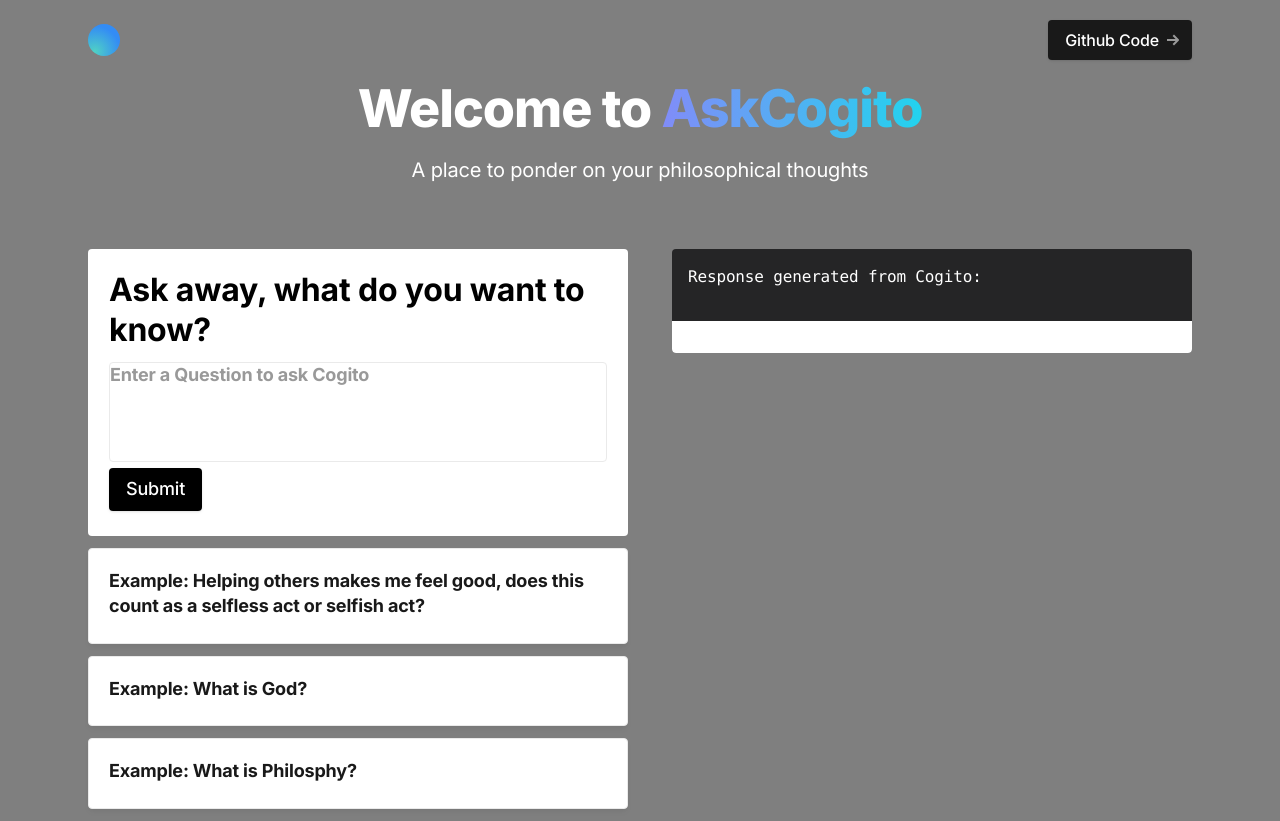
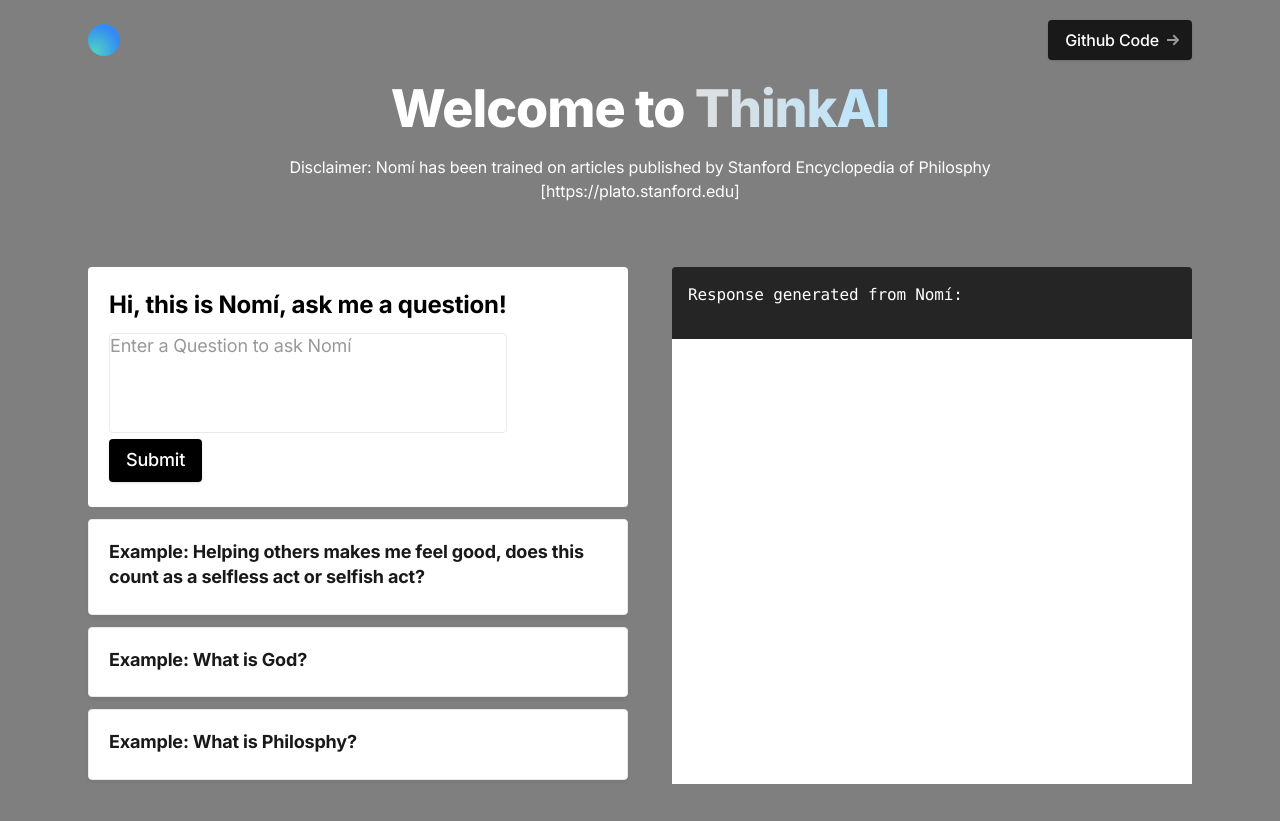
Before and after one commit to maanvithag/think-ai-ui, a Next.js app: page / in a window 1280 px wide. After the commit the page ends 800 px from the top, so only its background shows below. Built offline with nearby package versions, Linux system fonts and the light colour scheme.

Commit message:
updating env variables

```diff
--- a/components/features.tsx
+++ b/components/features.tsx
@@ -1,9 +1,3 @@
-/*
-todo:
-1. add error handling: if query is empty, populate a message
-2. add disclaimer
-*/
-
 'use client'
 
 import { useState, useRef, useEffect } from 'react'
@@ -21,34 +15,21 @@ export default function Features() {
     if (tabs.current && tabs.current.parentElement) tabs.current.parentElement.style.height = `${tabs.current.clientHeight}px`
   }
 
-  const URL = process.env.API_HOST
-
   const fetchData = async (enteredText: string) => {
     try {
-      console.log(enteredText)
-      const response = await fetch(`${URL}`, {
-        method: "GET",
+      const response = await fetch(`${process.env.NEXT_PUBLIC_API_HOST}/query`, {
+        method: "POST",
         headers: {
           "Content-Type": "application/json",
         },
+        body: JSON.stringify({
+          "query": enteredText
+        })
       })
       const data = await response.json()
       if (data) {
-        setDisplayText(data)
+        setDisplayText(data['answer'])
       }
-      // const response = await fetch(`${URL}/query`, {
-      //   method: "POST",
-      //   headers: {
-      //     "Content-Type": "application/json",
-      //   },
-      //   body: JSON.stringify({
-      //     "query": enteredText
-      //   })
-      // })
-      // const data = await response.json()
-      // if (data) {
-      //   setDisplayText(data['query'])
-      // }
     }
     catch (error) {
       console.log(error)
@@ -61,17 +42,13 @@ export default function Features() {
 
   return (
     <section className="relative">
-
-      {/* Section background (needs .relative class on parent and next sibling elements) */}
-      <div className="absolute inset-0 bg-gray-500 pointer-events-none mb-16" aria-hidden="true"></div>
-
       <div className="relative max-w-6xl mx-auto px-4 sm:px-6">
         <div className="pt-12 md:pt-20">
 
           {/* Section header */}
           <div className="max-w-3xl mx-auto text-center pb-12 md:pb-16">
-            <h1 className="text-5xl text-white md:text-1xl font-extrabold leading-tighter tracking-tighter mb-4" data-aos="zoom-y-out">Welcome to <span className="bg-clip-text text-transparent bg-gradient-to-r from-indigo-400 to-cyan-400">AskCogito</span></h1>
-            <p className='text-xl text-white'>A place to ponder on your philosophical thoughts</p>
+            <h1 className="text-5xl text-white md:text-1xl font-extrabold leading-tighter tracking-tighter mb-4" data-aos="zoom-y-out">Welcome to <span className="bg-clip-text text-transparent bg-gradient-to-r from-gray-300 to-sky-200">ThinkAI</span></h1>
+            <p className='text-l text-white'>Disclaimer: Nomí has been trained on articles published by Stanford Encyclopedia of Philosphy [https://plato.stanford.edu]</p>
           </div>
 
           {/* Section content */}
@@ -87,11 +64,11 @@ export default function Features() {
                   href="#0"
                   onClick={(e) => { e.preventDefault(); setTab(4); }}
                 >
-                  <div className="font-bold leading-snug tracking-tight mb-1">
-                    <h3 className="h3 mb-3 text-black">Ask away, what do you want to know?</h3>
+                  <div className="leading-snug tracking-tight mb-1">
+                    <h4 className="h4 mb-3 text-black font-bold">Hi, this is Nomí, ask me a question!</h4>
                     <div className="flex flex-wrap -mx-3">
                       <div className="w-full px-3">
-                        <textarea className=" peer min-h-[100px] w-full resize-none form-input w-full rounded border text-gray-800" placeholder="Enter a Question to ask Cogito"
+                        <textarea className="peer min-h-[100px] w-full resize-none rounded border text-gray-800" placeholder="Enter a Question to ask Nomí"
                           required value={enteredText} onChange={(e) => {
                             setDisplayText('');
                             setEnteredText(e.target.value);
@@ -141,7 +118,7 @@ export default function Features() {
             </div>
 
             {/* Tabs items */}
-            <div className="max-w-xl md:max-w-none md:w-full mx-auto md:col-span-5 lg:col-span-6 mb-8 md:mb-0 md:order-1">
+            <div className="max-w-xl h-[500px] md:max-w-none md:w-full mx-auto md:col-span-5 lg:col-span-6 mb-8 md:mb-0 md:order-1">
               <div className="transition-all">
                 <div className="relative flex flex-col text-center lg:text-right" data-aos="zoom-y-out" ref={tabs}>
                   {/* Item 1 */}
@@ -161,7 +138,7 @@ export default function Features() {
                     <div className="relative flex-col pl-5">
                       <div className="relative flex-col rounded-lg bg-vscode-300">
                         <blockquote className="text-white text-l font-medium mb-4 font-mono text-justify px-4 py-4">
-                          Response generated from Cogito:
+                          Response generated from Nomí:
                         </blockquote>
                         <div className="rounded-b bg-white display-inline font-small text-sm font-mono text-justify px-4 py-4">
                           Helping others can make you feel good, but whether it's a selfless or selfish act depends on the underlying motivation. Altruistic acts involve doing good for others without seeking personal gain, while selfish acts are driven by self-interest. The distinction between these motives is important. Some argue that all human actions are ultimately motivated by self-interest, but this view doesn't fit all cases of helping behavior. Empathy plays a role – when you genuinely feel for others and help them without expecting something in return, it leans more towards selflessness. It's a complex debate, considering factors like empathy, social norms, and personal values.
@@ -186,7 +163,7 @@ export default function Features() {
                     <div className="relative flex-col pl-5">
                       <div className="relative flex-col rounded bg-vscode-300">
                         <blockquote className="text-white text-l font-medium mb-4 font-mono text-justify px-4 py-4">
-                          Response generated from Cogito:
+                          Response generated from Nomí:
                         </blockquote>
                         <div className="rounded-b bg-white display-inline font-small text-sm font-mono text-justify px-4 py-4">
                           The concept of "God" is a complex subject with various perspectives and arguments. One line of reasoning involves the problem of evil, questioning how the existence of evil aligns with an all-knowing and all-powerful God. Different approaches explore whether evil is compatible with divine attributes. Some arguments focus on the logical or evidential aspects of evil, while others consider the nature of time and God's existence. Additionally, theological concepts like the Trinity present challenges in understanding the relationship between divine persons. The discussion delves into the nature of God, the existence of evil, and the intricacies of divine attributes.
@@ -211,7 +188,7 @@ export default function Features() {
                     <div className="relative flex-col pl-5">
                       <div className="relative flex-col rounded bg-vscode-300">
                         <blockquote className="text-white text-l font-medium mb-4 font-mono text-justify px-4 py-4">
-                          Response generated from Cogito:
+                          Response generated from Nomí:
                         </blockquote>
                         <div className="rounded-b bg-white display-inline font-small text-sm font-mono text-justify px-4 py-4">
                           Philosophy is a discipline that explores fundamental questions about reality, knowledge, and existence. It engages with concepts and ideas through careful analysis and reasoning. Aristotle, an influential philosopher, addressed various aspects of philosophy, such as metaphysics, which examines the nature of beings and substances. In his work, he delved into the essence of things, their definitions, and the relationships between different elements. Philosophy also investigates topics like potentiality and actuality, the nature of substance, and the principles underlying our understanding of the world. It's a way of seeking deeper understanding and insight into the nature of the universe and our place in it.
@@ -236,10 +213,12 @@ export default function Features() {
                     <div className="relative flex-col pl-5">
                       <div className="relative flex-col rounded bg-vscode-300">
                         <blockquote className="text-white text-l font-medium mb-4 font-mono text-justify px-4 py-4">
-                          Response generated from Cogito:
+                          Response generated from Nomí:
                         </blockquote>
-                        <div className="rounded-b bg-white display-inline font-small text-sm font-mono text-justify px-4 py-4">
-                          {displayText}
+                        <div className="h-[calc(100vh-5.75rem)] sticky top-16 overflow-y-scroll overscroll-contain rounded-b bg-white display-inline font-small text-sm font-mono text-justify px-4 py-4">
+                          <div className="h-[1000px]">
+                            {displayText}
+                          </div>
                         </div>
                       </div>
                     </div>
@@ -248,6 +227,8 @@ export default function Features() {
               </div>
             </div>
           </div>
+          <footer className="fixed inset-x-0 bottom-0 z-50 bg-gray-500 h-4">
+          </footer>
         </div>
       </div>
     </section>
```
Also changed, not shown: 1 other file (tests, documents, lock files or other folders).
